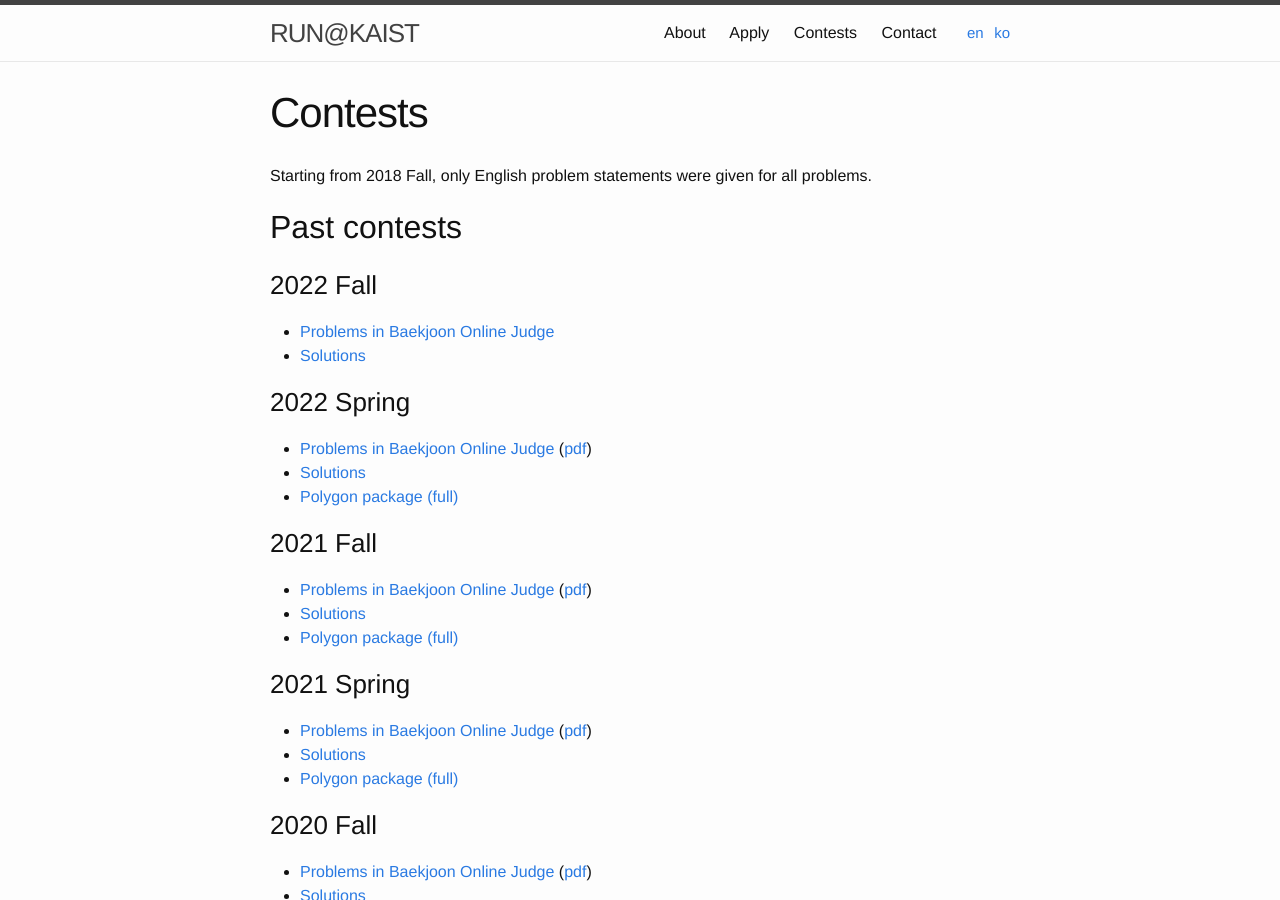
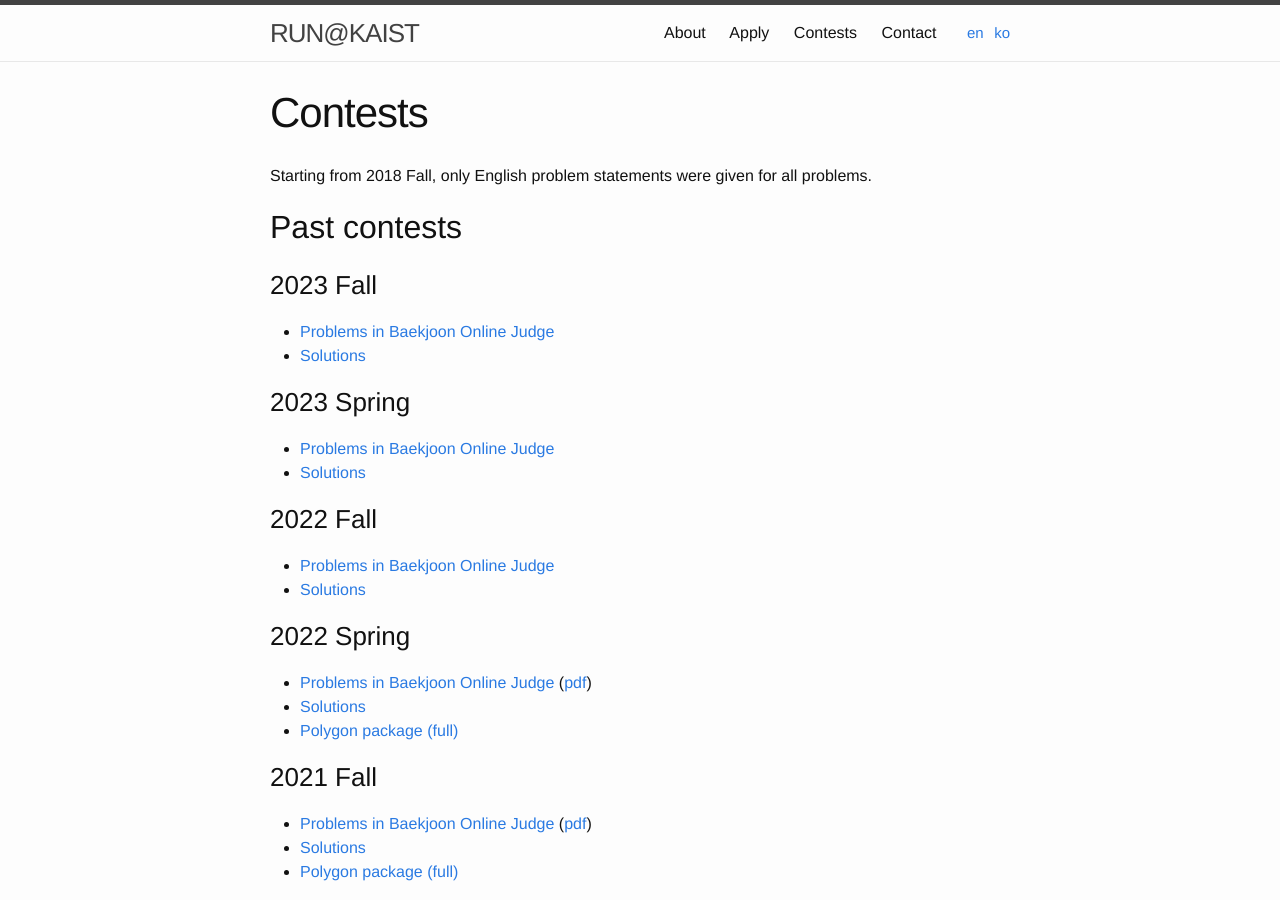
Before and after one commit to RUN-KAIST/kaist.run, a Jekyll site: the page built from contests/en.md, in a window 1280 px wide and 900 px high. Built offline with Jekyll 4.4.1, drawn with Linux system fonts in a browser that asks for light colours.

Commit message:
contest update

```diff
--- a/contests/en.md
+++ b/contests/en.md
@@ -10,6 +10,16 @@ order: 3
 Starting from 2018 Fall, only English problem statements were given for all problems.
 
 ## Past contests
+
+### 2023 Fall
+
+* [Problems in Baekjoon Online Judge](https://www.acmicpc.net/category/detail/3999)
+* [Solutions](https://u.acmicpc.net/c55549f6-ca01-4ecc-9d98-c3e82181d645/2023_KAIST_13th_ICPC_Mock_Competition_editorial.pdf)
+
+### 2023 Spring
+
+* [Problems in Baekjoon Online Judge](https://www.acmicpc.net/category/detail/3580)
+* [Solutions](https://kaist.run/contest/2023-spring/editorial.pdf)
 
 ### 2022 Fall
 
```
Also changed, not shown: contests/ko.md (+5 -0 lines).
